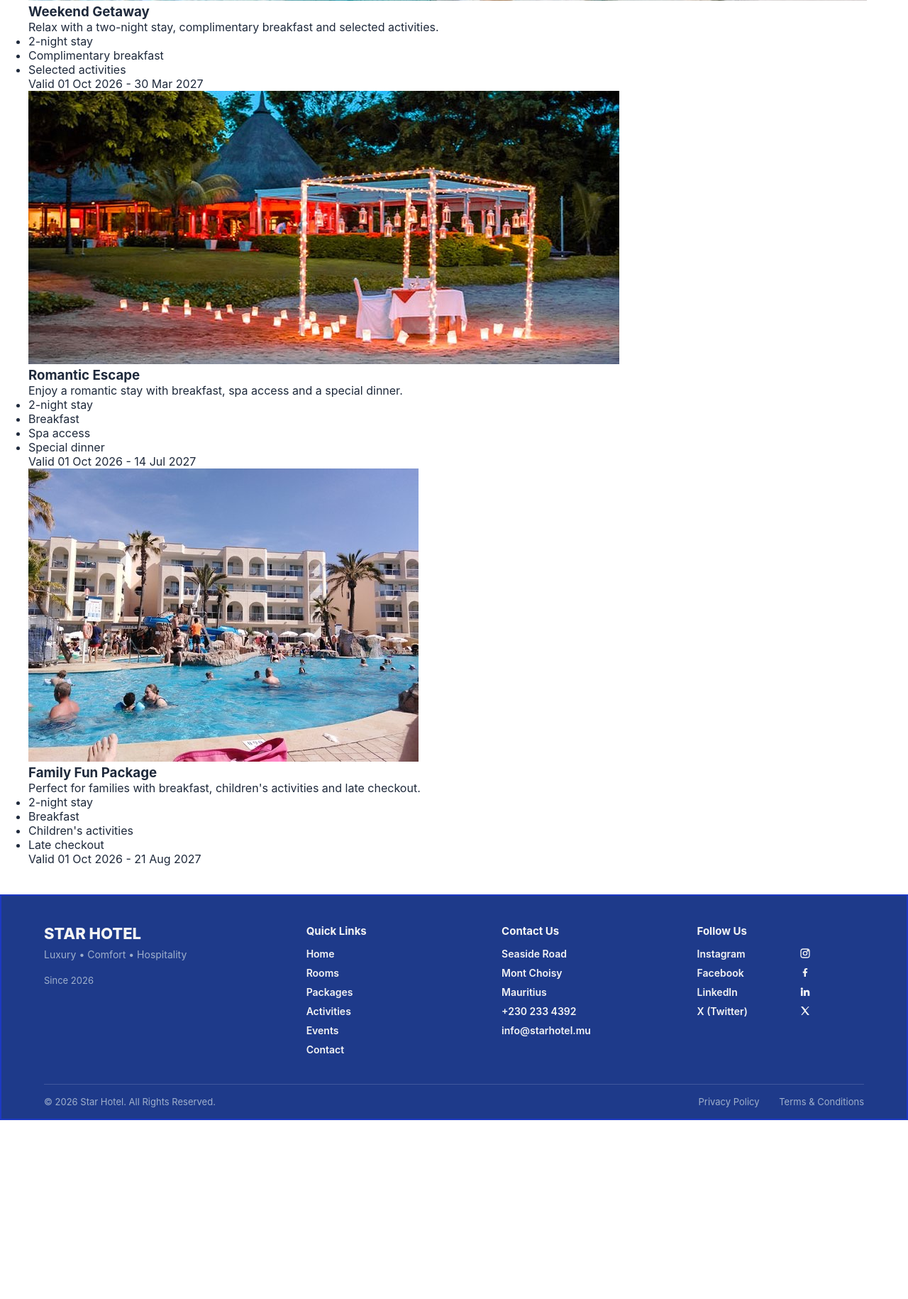
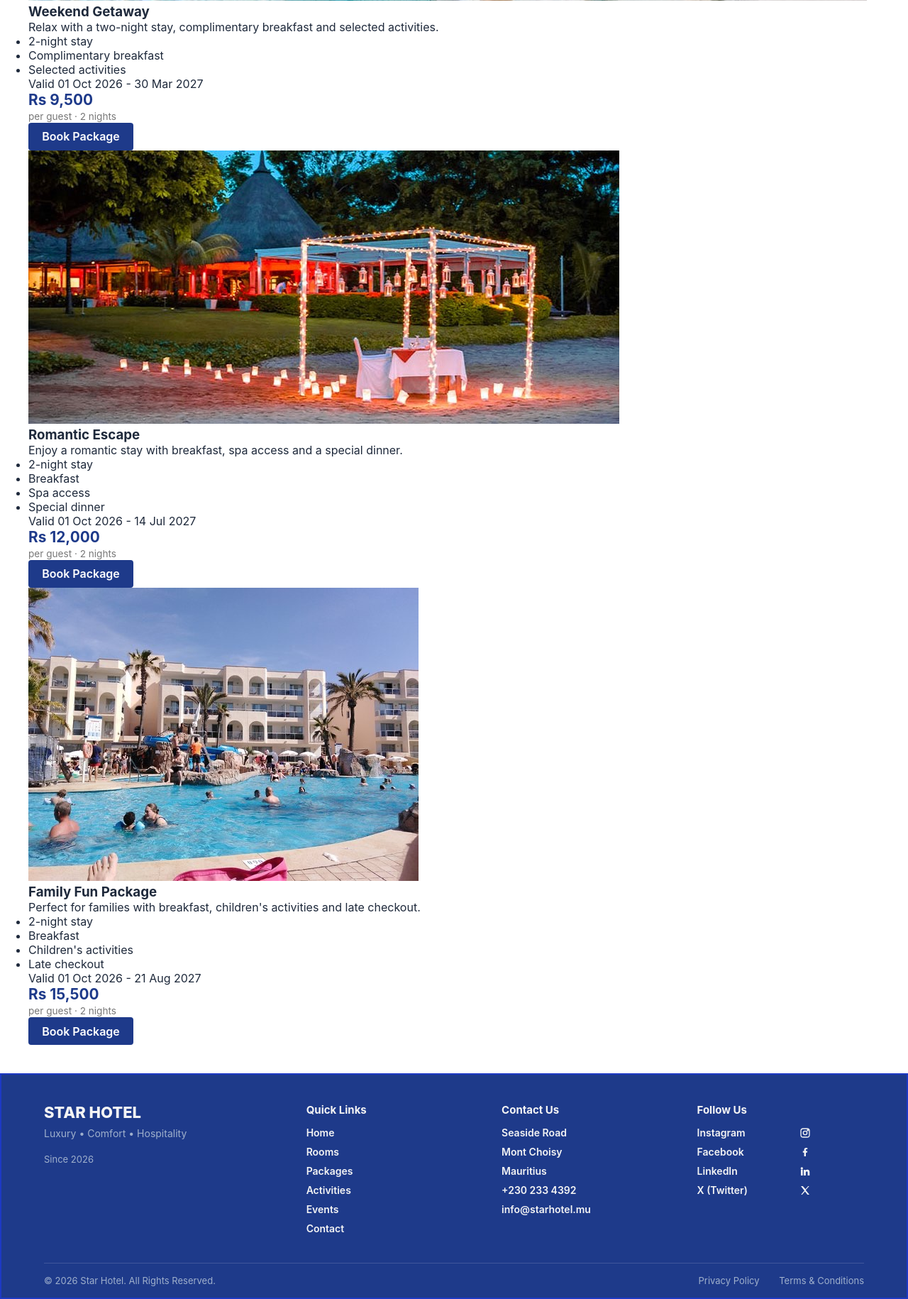
Before and after one commit to Ayushr0129/Star-hotel, a Django app: page /packages/ in a window 1280 px wide. Shown: the part 843-2673 px from the top of the page at 71% size. Before the commit the page ends 2421 px from the top, so only its background shows below. Run offline with Django 5.2, Linux system fonts and the light colour scheme; data comes from the database, SQL or seed files in the repository.

Commit message:
Added price and Book Package button to package cards

```diff
--- a/StarHotel/hotel/templates/hotel/packages.html
+++ b/StarHotel/hotel/templates/hotel/packages.html
@@ -24,7 +24,14 @@
                     <li>{{ item }}</li>
                     {% endfor %}
                 </ul>
-                                <p class="package-card-valid">Valid {{ package.valid_from|date:"d M Y" }} - {{ package.valid_to|date:"d M Y" }}</p>
+                    <p class="package-card-valid">Valid {{ package.valid_from|date:"d M Y" }} - {{ package.valid_to|date:"d M Y" }}</p>
+            </div>
+            <div class="package-card-action">
+                <p class="package-card-price">
+                    <span class="price-amount">Rs {{ package.price|floatformat:"0g" }}</span>
+                    <span class="price-period">per guest &middot; {{ package.nights }} nights</span>
+                </p>
+                <a href="#" class="view-details-btn">Book Package</a>
             </div>
         </div>
         {% endfor %}
```
